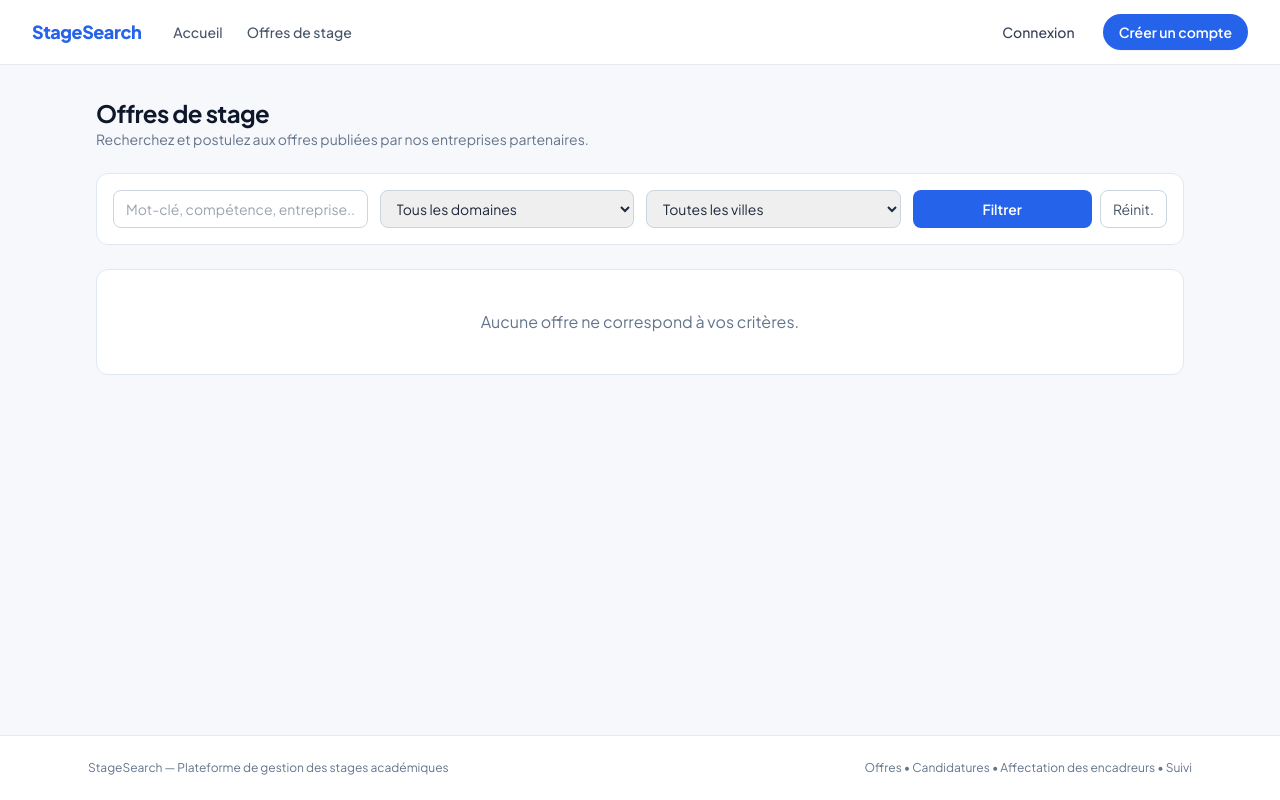
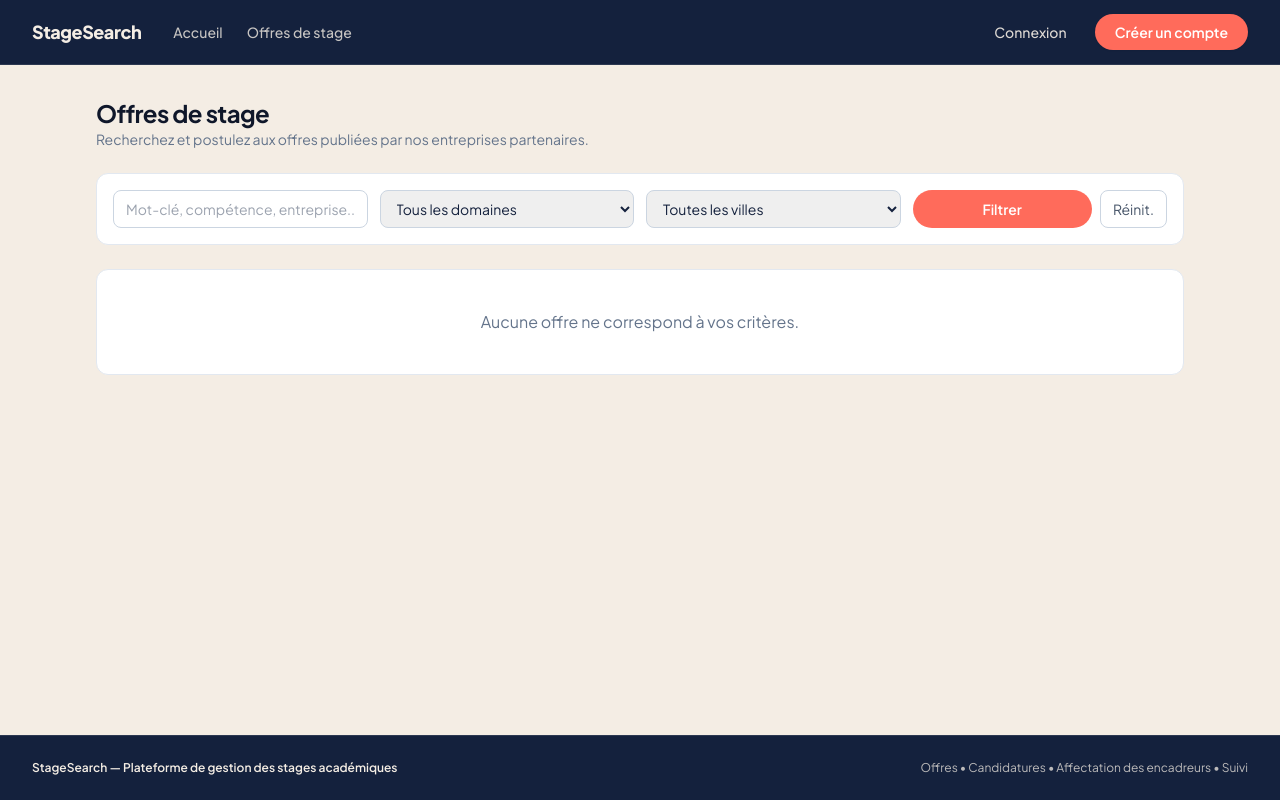
Before and after one commit to fahdionsanon-pixel/StageAcad, a Django app: page /offres/ in a window 1280 px wide. Run offline with Django 5.2, Linux system fonts and the light colour scheme; data that the repository does not hold is empty; some libraries are stand-ins or nearby versions.

Commit message:
Thème Bleu marine/Crème/Corail, offres multi-secteurs, emails Gmail et exclusion de docs/

```diff
--- a/templates/accounts/login.html
+++ b/templates/accounts/login.html
@@ -23,7 +23,7 @@
         {{ form.password }}
       </div>
 
-      <button type="submit" class="w-full py-2.5 rounded-lg bg-blue-600 text-white font-semibold text-sm hover:bg-blue-700 shadow-sm transition">
+      <button type="submit" class="w-full py-2.5 rounded-full bg-[#FF6B5B] text-white font-semibold text-sm hover:bg-[#E85A4A] shadow-sm transition">
         Se connecter
       </button>
     </form>
--- a/templates/accounts/profile.html
+++ b/templates/accounts/profile.html
@@ -22,7 +22,7 @@
         {% endfor %}
       </div>
       <div class="pt-2">
-        <button type="submit" class="px-5 py-2.5 rounded-lg bg-blue-600 text-white font-semibold text-sm hover:bg-blue-700 shadow-sm transition">
+        <button type="submit" class="px-6 py-2.5 rounded-full bg-[#FF6B5B] text-white font-semibold text-sm hover:bg-[#E85A4A] shadow-sm transition">
           Enregistrer les modifications
         </button>
       </div>
--- a/templates/accounts/register.html
+++ b/templates/accounts/register.html
@@ -72,7 +72,7 @@
         </div>
       </div>
 
-      <button type="submit" class="w-full py-2.5 rounded-lg bg-blue-600 text-white font-semibold text-sm hover:bg-blue-700 shadow-sm transition">
+      <button type="submit" class="w-full py-2.5 rounded-full bg-[#FF6B5B] text-white font-semibold text-sm hover:bg-[#E85A4A] shadow-sm transition">
         Créer mon compte
       </button>
     </form>
--- a/templates/base.html
+++ b/templates/base.html
@@ -1,6 +1,6 @@
 {% load static %}
 <!DOCTYPE html>
-<html lang="fr" class="h-full bg-[#F6F8FC]">
+<html lang="fr" class="h-full bg-[#F4EDE4]">
 <head>
   <meta charset="UTF-8">
   <meta name="viewport" content="width=device-width, initial-scale=1.0">
@@ -13,6 +13,22 @@
     tailwind.config = {
       theme: {
         extend: {
+          colors: {
+            navy: {
+              DEFAULT: '#14213D',
+              light: '#1C2E52',
+              lighter: '#263B66',
+            },
+            cream: {
+              DEFAULT: '#F4EDE4',
+              light: '#FAF7F2',
+              dark: '#E5DBCE',
+            },
+            coral: {
+              DEFAULT: '#FF6B5B',
+              hover: '#E85A4A',
+            },
+          },
           fontFamily: {
             sans: ['"Plus Jakarta Sans"', 'ui-sans-serif', 'system-ui', 'sans-serif'],
           },
@@ -22,59 +38,71 @@
   </script>
   <link rel="stylesheet" href="{% static 'css/custom.css' %}">
 </head>
-<body class="min-h-full text-slate-800 antialiased">
+<body class="min-h-full text-[#14213D] antialiased">
 
   <div class="min-h-screen flex flex-col {% if user.is_authenticated %}lg:flex-row{% endif %}">
     {% if user.is_authenticated %}
-      <!-- Sidebar Desktop (utilisateur connecté) -->
-      <aside class="hidden lg:flex lg:w-64 lg:flex-col bg-white border-r border-slate-200/80 sticky top-0 h-screen">
-        <div class="h-16 px-6 flex items-center border-b border-slate-100">
-          <a href="{% url 'stages:dashboard' %}" class="flex items-center gap-2.5">
-            <span class="text-lg font-extrabold tracking-tight text-blue-600">StageSearch</span>
+      <!-- Sidebar Desktop Bleu Marine (#14213D) -->
+      <aside class="hidden lg:flex lg:w-64 lg:flex-col bg-[#14213D] text-[#F4EDE4] sticky top-0 h-screen border-r border-white/10">
+        <div class="h-16 px-6 flex items-center border-b border-white/10">
+          <a href="{% url 'stages:dashboard' %}" class="flex items-center gap-2">
+            <span class="text-lg font-extrabold tracking-tight text-[#F4EDE4]">StageSearch</span>
           </a>
         </div>
 
         <nav class="flex-1 px-3 py-5 space-y-1 text-sm font-medium">
           <a href="{% url 'stages:dashboard' %}"
-            class="flex items-center gap-3 px-3.5 py-2.5 rounded-xl transition
-            {% if request.resolver_match.url_name == 'dashboard' %}bg-blue-50 text-blue-600 font-semibold{% else %}text-slate-600 hover:bg-slate-50 hover:text-slate-900{% endif %}">
+            class="flex items-center justify-between px-3.5 py-2.5 rounded-xl transition
+            {% if request.resolver_match.url_name == 'dashboard' %}bg-white/10 text-[#F4EDE4] font-semibold{% else %}text-[#F4EDE4]/75 hover:bg-white/5 hover:text-[#F4EDE4]{% endif %}">
+            <span class="flex items-center gap-3">
               <svg class="w-4 h-4 shrink-0" fill="none" stroke="currentColor" stroke-width="2" viewBox="0 0 24 24"><path stroke-linecap="round" stroke-linejoin="round" d="M3 12l2-2m0 0l7-7 7 7M5 10v10a1 1 0 001 1h3m10-11l2 2m-2-2v10a1 1 0 01-1 1h-3m-6 0a1 1 0 001-1v-4a1 1 0 011-1h2a1 1 0 011 1v4a1 1 0 001 1m-6 0h6"/></svg>
               <span>Accueil</span>
+            </span>
+            {% if request.resolver_match.url_name == 'dashboard' %}<span class="h-2 w-2 rounded-full bg-[#FF6B5B]"></span>{% endif %}
           </a>
 
           <a href="{% url 'stages:offre_list' %}"
-            class="flex items-center gap-3 px-3.5 py-2.5 rounded-xl transition
-            {% if 'offre' in request.resolver_match.url_name %}bg-blue-50 text-blue-600 font-semibold{% else %}text-slate-600 hover:bg-slate-50 hover:text-slate-900{% endif %}">
+            class="flex items-center justify-between px-3.5 py-2.5 rounded-xl transition
+            {% if 'offre' in request.resolver_match.url_name %}bg-white/10 text-[#F4EDE4] font-semibold{% else %}text-[#F4EDE4]/75 hover:bg-white/5 hover:text-[#F4EDE4]{% endif %}">
+            <span class="flex items-center gap-3">
               <svg class="w-4 h-4 shrink-0" fill="none" stroke="currentColor" stroke-width="2" viewBox="0 0 24 24"><path stroke-linecap="round" stroke-linejoin="round" d="M21 13.255A23.931 23.931 0 0112 15c-3.183 0-6.22-.62-9-1.745M16 6V4a2 2 0 00-2-2h-4a2 2 0 00-2 2v2m4 6h.01M5 20h14a2 2 0 002-2V8a2 2 0 00-2-2H5a2 2 0 00-2 2v10a2 2 0 002 2z"/></svg>
               <span>Offres</span>
+            </span>
+            {% if 'offre' in request.resolver_match.url_name %}<span class="h-2 w-2 rounded-full bg-[#FF6B5B]"></span>{% endif %}
           </a>
 
           {% if not user.is_encadreur %}
             <a href="{% url 'stages:candidature_list' %}"
-              class="flex items-center gap-3 px-3.5 py-2.5 rounded-xl transition
-              {% if 'candidature' in request.resolver_match.url_name %}bg-blue-50 text-blue-600 font-semibold{% else %}text-slate-600 hover:bg-slate-50 hover:text-slate-900{% endif %}">
+              class="flex items-center justify-between px-3.5 py-2.5 rounded-xl transition
+              {% if 'candidature' in request.resolver_match.url_name %}bg-white/10 text-[#F4EDE4] font-semibold{% else %}text-[#F4EDE4]/75 hover:bg-white/5 hover:text-[#F4EDE4]{% endif %}">
+              <span class="flex items-center gap-3">
                 <svg class="w-4 h-4 shrink-0" fill="none" stroke="currentColor" stroke-width="2" viewBox="0 0 24 24"><path stroke-linecap="round" stroke-linejoin="round" d="M9 12h6m-6 4h6m2 5H7a2 2 0 01-2-2V5a2 2 0 012-2h5.586a1 1 0 01.707.293l5.414 5.414a1 1 0 01.293.707V19a2 2 0 01-2 2z"/></svg>
                 <span>{% if user.is_etudiant %}Mes candidatures{% else %}Candidatures{% endif %}</span>
+              </span>
+              {% if 'candidature' in request.resolver_match.url_name %}<span class="h-2 w-2 rounded-full bg-[#FF6B5B]"></span>{% endif %}
             </a>
           {% endif %}
 
           <a href="{% url 'stages:stage_list' %}"
-            class="flex items-center gap-3 px-3.5 py-2.5 rounded-xl transition
-            {% if 'stage' in request.resolver_match.url_name %}bg-blue-50 text-blue-600 font-semibold{% else %}text-slate-600 hover:bg-slate-50 hover:text-slate-900{% endif %}">
+            class="flex items-center justify-between px-3.5 py-2.5 rounded-xl transition
+            {% if 'stage' in request.resolver_match.url_name %}bg-white/10 text-[#F4EDE4] font-semibold{% else %}text-[#F4EDE4]/75 hover:bg-white/5 hover:text-[#F4EDE4]{% endif %}">
+            <span class="flex items-center gap-3">
               <svg class="w-4 h-4 shrink-0" fill="none" stroke="currentColor" stroke-width="2" viewBox="0 0 24 24"><path stroke-linecap="round" stroke-linejoin="round" d="M9 5H7a2 2 0 00-2 2v12a2 2 0 002 2h10a2 2 0 002-2V7a2 2 0 00-2-2h-2M9 5a2 2 0 002 2h2a2 2 0 002-2M9 5a2 2 0 012-2h2a2 2 0 012 2m-6 9l2 2 4-4"/></svg>
               <span>{% if user.is_etudiant %}Mon stage{% else %}Stages &amp; Suivi{% endif %}</span>
+            </span>
+            {% if 'stage' in request.resolver_match.url_name %}<span class="h-2 w-2 rounded-full bg-[#FF6B5B]"></span>{% endif %}
           </a>
 
           {% if user.is_entreprise or user.is_admin_role %}
             <div class="pt-4">
-              <a href="{% url 'stages:offre_create' %}" class="flex items-center justify-center gap-2 w-full px-4 py-2.5 rounded-full bg-blue-600 text-white text-sm font-semibold hover:bg-blue-700 shadow-sm transition">
+              <a href="{% url 'stages:offre_create' %}" class="flex items-center justify-center gap-2 w-full px-4 py-2.5 rounded-full bg-[#FF6B5B] text-white text-sm font-semibold hover:bg-[#E85A4A] shadow-sm transition">
                 <span>+ Publier une offre</span>
               </a>
             </div>
           {% endif %}
 
           {% if user.is_staff %}
-            <a href="/admin/" class="flex items-center gap-3 px-3.5 py-2.5 rounded-xl text-slate-500 hover:bg-slate-50 hover:text-slate-900 transition">
+            <a href="/admin/" class="flex items-center gap-3 px-3.5 py-2.5 rounded-xl text-[#F4EDE4]/65 hover:bg-white/5 hover:text-[#F4EDE4] transition">
               <svg class="w-4 h-4 shrink-0" fill="none" stroke="currentColor" stroke-width="2" viewBox="0 0 24 24"><path stroke-linecap="round" stroke-linejoin="round" d="M10.325 4.317c.426-1.756 2.924-1.756 3.35 0a1.724 1.724 0 002.573 1.066c1.543-.94 3.31.826 2.37 2.37a1.724 1.724 0 001.065 2.572c1.756.426 1.756 2.924 0 3.35a1.724 1.724 0 00-1.066 2.573c.94 1.543-.826 3.31-2.37 2.37a1.724 1.724 0 00-2.572 1.065c-.426 1.756-2.924 1.756-3.35 0a1.724 1.724 0 00-2.573-1.066c-1.543.94-3.31-.826-2.37-2.37a1.724 1.724 0 00-1.065-2.572c-1.756-.426-1.756-2.924 0-3.35a1.724 1.724 0 001.066-2.573c-.94-1.543.826-3.31 2.37-2.37.996.608 2.296.07 2.572-1.065z"/><path stroke-linecap="round" stroke-linejoin="round" d="M15 12a3 3 0 11-6 0 3 3 0 016 0z"/></svg>
               <span>Admin Django</span>
             </a>
@@ -82,19 +110,19 @@
         </nav>
 
         <!-- Profil utilisateur en bas de sidebar -->
-        <div class="p-4 border-t border-slate-100">
-          <a href="{% url 'accounts:profile' %}" class="flex items-center gap-3 p-2 rounded-xl hover:bg-slate-50 transition">
-            <span class="h-9 w-9 rounded-full bg-blue-600 text-white text-xs font-bold flex items-center justify-center shrink-0">
+        <div class="p-4 border-t border-white/10">
+          <a href="{% url 'accounts:profile' %}" class="flex items-center gap-3 p-2 rounded-xl hover:bg-white/5 transition">
+            <span class="h-9 w-9 rounded-full bg-[#F4EDE4] text-[#14213D] text-xs font-extrabold flex items-center justify-center shrink-0">
               {{ user.initials }}
             </span>
             <div class="min-w-0 flex-1">
-              <p class="text-sm font-semibold text-slate-900 truncate">{{ user.display_name }}</p>
-              <p class="text-xs text-slate-500 truncate">{{ user.get_role_display }}</p>
+              <p class="text-sm font-semibold text-[#F4EDE4] truncate">{{ user.display_name }}</p>
+              <p class="text-xs text-[#F4EDE4]/65 truncate">{{ user.get_role_display }}</p>
             </div>
           </a>
           <form method="post" action="{% url 'accounts:logout' %}" class="mt-2">
             {% csrf_token %}
-            <button type="submit" class="w-full text-left px-3 py-1.5 rounded-lg text-xs font-medium text-slate-500 hover:text-red-600 hover:bg-red-50 transition">
+            <button type="submit" class="w-full text-left px-3 py-1.5 rounded-lg text-xs font-medium text-[#F4EDE4]/70 hover:text-[#FF6B5B] hover:bg-white/5 transition">
               Se déconnecter
             </button>
           </form>
@@ -102,40 +130,38 @@
       </aside>
 
       <!-- Barre mobile / tablette (utilisateur connecté) -->
-      <header class="lg:hidden bg-white border-b border-slate-200 sticky top-0 z-30">
+      <header class="lg:hidden bg-[#14213D] text-[#F4EDE4] border-b border-white/10 sticky top-0 z-30">
         <div class="px-4 h-14 flex items-center justify-between">
-          <a href="{% url 'stages:dashboard' %}" class="flex items-center gap-2">
-            <span class="font-extrabold text-blue-600">StageSearch</span>
-          </a>
+          <a href="{% url 'stages:dashboard' %}" class="font-extrabold text-[#F4EDE4]">StageSearch</a>
           <div class="flex items-center gap-3 text-xs font-medium">
-            <a href="{% url 'stages:dashboard' %}" class="text-slate-600 hover:text-blue-600">Accueil</a>
-            <a href="{% url 'stages:offre_list' %}" class="text-slate-600 hover:text-blue-600">Offres</a>
+            <a href="{% url 'stages:dashboard' %}" class="text-[#F4EDE4]/80 hover:text-white">Accueil</a>
+            <a href="{% url 'stages:offre_list' %}" class="text-[#F4EDE4]/80 hover:text-white">Offres</a>
             {% if not user.is_encadreur %}
-              <a href="{% url 'stages:candidature_list' %}" class="text-slate-600 hover:text-blue-600">Candidatures</a>
+              <a href="{% url 'stages:candidature_list' %}" class="text-[#F4EDE4]/80 hover:text-white">Candidatures</a>
             {% endif %}
-            <a href="{% url 'stages:stage_list' %}" class="text-slate-600 hover:text-blue-600">Stage</a>
-            <a href="{% url 'accounts:profile' %}" class="h-7 w-7 rounded-full bg-blue-600 text-white font-bold flex items-center justify-center">
+            <a href="{% url 'stages:stage_list' %}" class="text-[#F4EDE4]/80 hover:text-white">Stage</a>
+            <a href="{% url 'accounts:profile' %}" class="h-7 w-7 rounded-full bg-[#F4EDE4] text-[#14213D] font-bold flex items-center justify-center">
               {{ user.initials }}
             </a>
           </div>
         </div>
       </header>
     {% else %}
-      <!-- Barre de navigation visiteur non connecté -->
-      <header class="bg-white border-b border-slate-200/80 sticky top-0 z-30">
+      <!-- Barre de navigation visiteur non connecté (Bleu Marine + Crème + Corail) -->
+      <header class="bg-[#14213D] text-[#F4EDE4] border-b border-white/10 sticky top-0 z-30">
         <div class="w-full px-4 sm:px-6 lg:px-8 h-16 flex items-center justify-between">
           <div class="flex items-center gap-8">
-            <a href="{% url 'stages:home' %}" class="flex items-center gap-2.5">
-              <span class="text-lg font-extrabold tracking-tight text-blue-600">StageSearch</span>
+            <a href="{% url 'stages:home' %}" class="flex items-center gap-2">
+              <span class="text-lg font-extrabold tracking-tight text-[#F4EDE4]">StageSearch</span>
             </a>
             <nav class="hidden sm:flex items-center gap-6 text-sm font-medium">
-              <a href="{% url 'stages:home' %}" class="text-slate-600 hover:text-blue-600">Accueil</a>
-              <a href="{% url 'stages:offre_list' %}" class="text-slate-600 hover:text-blue-600">Offres de stage</a>
+              <a href="{% url 'stages:home' %}" class="text-[#F4EDE4]/80 hover:text-[#F4EDE4] transition">Accueil</a>
+              <a href="{% url 'stages:offre_list' %}" class="text-[#F4EDE4]/80 hover:text-[#F4EDE4] transition">Offres de stage</a>
             </nav>
           </div>
-          <div class="flex items-center gap-3">
-            <a href="{% url 'accounts:login' %}" class="px-4 py-2 text-sm font-medium text-slate-700 hover:text-blue-600">Connexion</a>
-            <a href="{% url 'accounts:register' %}" class="px-4 py-2 rounded-full bg-blue-600 text-white text-sm font-semibold hover:bg-blue-700 shadow-sm transition">
+          <div class="flex items-center gap-4">
+            <a href="{% url 'accounts:login' %}" class="px-3 py-2 text-sm font-medium text-[#F4EDE4]/90 hover:text-white transition">Connexion</a>
+            <a href="{% url 'accounts:register' %}" class="px-5 py-2 rounded-full bg-[#FF6B5B] text-white text-sm font-semibold hover:bg-[#E85A4A] shadow-sm transition">
               Créer un compte
             </a>
           </div>
@@ -151,7 +177,7 @@
             <div class="rounded-xl border px-4 py-3 text-sm font-medium
               {% if message.tags == 'success' %}bg-emerald-50 border-emerald-200 text-emerald-800
               {% elif message.tags == 'error' %}bg-red-50 border-red-200 text-red-800
-              {% else %}bg-blue-50 border-blue-200 text-blue-800{% endif %}">
+              {% else %}bg-[#14213D] border-[#14213D] text-[#F4EDE4]{% endif %}">
               {{ message }}
             </div>
           {% endfor %}
@@ -163,9 +189,9 @@
       </main>
 
       {% if not user.is_authenticated %}
-        <footer class="bg-white border-t border-slate-200/80 py-6 mt-12">
-          <div class="max-w-6xl mx-auto px-4 sm:px-6 flex flex-col sm:flex-row justify-between items-center gap-2 text-xs text-slate-500">
-            <p>StageSearch — Plateforme de gestion des stages académiques</p>
+        <footer class="bg-[#14213D] text-[#F4EDE4]/75 border-t border-white/10 py-6 mt-12">
+          <div class="w-full px-4 sm:px-6 lg:px-8 flex flex-col sm:flex-row justify-between items-center gap-2 text-xs">
+            <p class="font-semibold text-[#F4EDE4]">StageSearch — Plateforme de gestion des stages académiques</p>
             <p>Offres • Candidatures • Affectation des encadreurs • Suivi</p>
           </div>
         </footer>
--- a/templates/stages/offre_detail.html
+++ b/templates/stages/offre_detail.html
@@ -91,7 +91,7 @@
                 <label class="block text-sm font-medium text-slate-700 mb-1">{{ form.cv.label }}</label>
                 {{ form.cv }}
               </div>
-              <button type="submit" class="w-full py-2.5 rounded-lg bg-blue-600 text-white font-semibold text-sm hover:bg-blue-700 shadow-sm">
+              <button type="submit" class="w-full py-2.5 rounded-full bg-[#FF6B5B] text-white font-semibold text-sm hover:bg-[#E85A4A] shadow-sm transition">
                 Envoyer ma candidature
               </button>
             </form>
@@ -100,7 +100,7 @@
       {% elif not user.is_authenticated %}
         <div class="bg-white rounded-2xl border border-slate-200 p-6 shadow-sm text-center">
           <p class="text-sm text-slate-600 mb-4">Connectez-vous avec un compte étudiant pour postuler à cette offre.</p>
-          <a href="{% url 'accounts:login' %}?next={{ request.path }}" class="inline-block w-full py-2.5 rounded-lg bg-blue-600 text-white font-semibold text-sm hover:bg-blue-700">
+          <a href="{% url 'accounts:login' %}?next={{ request.path }}" class="inline-block w-full py-2.5 rounded-full bg-[#FF6B5B] text-white font-semibold text-sm hover:bg-[#E85A4A] transition">
             Se connecter
           </a>
         </div>
--- a/templates/stages/offre_form.html
+++ b/templates/stages/offre_form.html
@@ -48,7 +48,7 @@
       </div>
 
       <div class="pt-3 flex items-center gap-3">
-        <button type="submit" class="px-5 py-2.5 rounded-lg bg-blue-600 text-white font-semibold text-sm hover:bg-blue-700 shadow-sm">
+        <button type="submit" class="px-6 py-2.5 rounded-full bg-[#FF6B5B] text-white font-semibold text-sm hover:bg-[#E85A4A] shadow-sm transition">
           Enregistrer
         </button>
         <a href="{% url 'stages:offre_list' %}" class="px-4 py-2.5 rounded-lg border border-slate-300 text-sm text-slate-700 hover:bg-slate-50">
--- a/templates/stages/offre_list.html
+++ b/templates/stages/offre_list.html
@@ -8,7 +8,7 @@
       <p class="text-sm text-slate-500">Recherchez et postulez aux offres publiées par nos entreprises partenaires.</p>
     </div>
     {% if user.is_authenticated and user.is_entreprise or user.is_authenticated and user.is_admin_role %}
-      <a href="{% url 'stages:offre_create' %}" class="px-4 py-2 rounded-lg bg-blue-600 text-white text-sm font-semibold hover:bg-blue-700 shadow-sm">
+      <a href="{% url 'stages:offre_create' %}" class="px-5 py-2.5 rounded-full bg-[#FF6B5B] text-white text-sm font-semibold hover:bg-[#E85A4A] shadow-sm transition">
         + Publier une offre
       </a>
     {% endif %}
@@ -31,7 +31,7 @@
       {% endfor %}
     </select>
     <div class="flex gap-2">
-      <button type="submit" class="flex-1 rounded-lg bg-blue-600 text-white text-sm font-semibold px-4 py-2 hover:bg-blue-700">
+      <button type="submit" class="flex-1 rounded-full bg-[#FF6B5B] text-white text-sm font-semibold px-4 py-2 hover:bg-[#E85A4A] transition">
         Filtrer
       </button>
       <a href="{% url 'stages:offre_list' %}" class="rounded-lg border border-slate-300 px-3 py-2 text-sm text-slate-600 hover:bg-slate-50">
@@ -47,7 +47,7 @@
         <article class="bg-white rounded-xl border border-slate-200 p-5 shadow-sm hover:shadow-md transition flex flex-col justify-between">
           <div>
             <div class="flex items-center justify-between gap-2 text-xs mb-2">
-              <span class="px-2.5 py-0.5 rounded-full bg-blue-50 text-blue-700 font-semibold">{{ offre.domaine }}</span>
+              <span class="px-2.5 py-0.5 rounded-full bg-[#14213D] text-[#F4EDE4] font-semibold">{{ offre.domaine }}</span>
               {% if offre.est_ouverte %}
                 <span class="px-2 py-0.5 rounded-full bg-emerald-50 text-emerald-700 font-medium">Ouverte</span>
               {% else %}
@@ -58,8 +58,8 @@
               <a href="{% url 'stages:offre_detail' offre.pk %}" class="hover:text-blue-600">{{ offre.titre }}</a>
             </h2>
             <p class="text-sm text-slate-600 mt-1">{{ offre.entreprise.display_name }}</p>
-            <p class="inline-flex items-center gap-1.5 text-xs font-semibold text-blue-700 bg-blue-50 px-2.5 py-1 rounded-full mt-2">
-              <svg class="w-3.5 h-3.5 shrink-0" fill="none" stroke="currentColor" stroke-width="2" viewBox="0 0 24 24"><path stroke-linecap="round" stroke-linejoin="round" d="M17.657 16.657L13.414 20.9a1.998 1.998 0 01-2.827 0l-4.244-4.243a8 8 0 1111.314 0z"/><path stroke-linecap="round" stroke-linejoin="round" d="M15 11a3 3 0 11-6 0 3 3 0 016 0z"/></svg>
+            <p class="inline-flex items-center gap-1.5 text-xs font-semibold text-[#14213D] bg-[#F4EDE4] border border-[#E5DBCE] px-2.5 py-1 rounded-full mt-2">
+              <svg class="w-3.5 h-3.5 shrink-0 text-[#FF6B5B]" fill="none" stroke="currentColor" stroke-width="2" viewBox="0 0 24 24"><path stroke-linecap="round" stroke-linejoin="round" d="M17.657 16.657L13.414 20.9a1.998 1.998 0 01-2.827 0l-4.244-4.243a8 8 0 1111.314 0z"/><path stroke-linecap="round" stroke-linejoin="round" d="M15 11a3 3 0 11-6 0 3 3 0 016 0z"/></svg>
               <span>Ville : {{ offre.get_lieu_display }}</span>
             </p>
             <p class="text-xs text-slate-500 mt-2">Début : {{ offre.date_debut|date:"d/m/Y" }} • {{ offre.duree_mois }} mois</p>
@@ -67,7 +67,7 @@
           </div>
           <div class="mt-5 pt-3 border-t border-slate-100 flex items-center justify-between text-xs">
             <span class="text-slate-500">Limite : {{ offre.date_limite|date:"d/m/Y" }}</span>
-            <a href="{% url 'stages:offre_detail' offre.pk %}" class="font-semibold text-blue-600 hover:underline">Voir détails →</a>
+            <a href="{% url 'stages:offre_detail' offre.pk %}" class="font-semibold text-[#14213D] hover:text-[#FF6B5B]">Voir détails →</a>
           </div>
         </article>
       {% endfor %}
--- a/templates/stages/stage_detail.html
+++ b/templates/stages/stage_detail.html
@@ -85,7 +85,7 @@
               <label class="block text-sm font-medium text-slate-700 mb-1">{{ rapport_form.document.label }}</label>
               {{ rapport_form.document }}
             </div>
-            <button type="submit" class="px-5 py-2.5 rounded-lg bg-blue-600 text-white text-sm font-semibold hover:bg-blue-700 shadow-sm">
+            <button type="submit" class="px-6 py-2.5 rounded-full bg-[#FF6B5B] text-white text-sm font-semibold hover:bg-[#E85A4A] shadow-sm transition">
               Envoyer le rapport
             </button>
           </form>
@@ -175,7 +175,7 @@
               <label class="block text-sm font-medium text-slate-700 mb-1">{{ affectation_form.statut.label }}</label>
               {{ affectation_form.statut }}
             </div>
-            <button type="submit" class="w-full py-2 rounded-lg bg-blue-600 text-white text-sm font-semibold hover:bg-blue-700">
+            <button type="submit" class="w-full py-2.5 rounded-full bg-[#FF6B5B] text-white text-sm font-semibold hover:bg-[#E85A4A] transition">
               Enregistrer l'affectation
             </button>
           </form>
--- a/templates/stages/stage_list.html
+++ b/templates/stages/stage_list.html
@@ -47,7 +47,7 @@
               <td class="px-5 py-4">
                 <div class="flex items-center gap-2">
                   <div class="w-20 bg-slate-200 rounded-full h-2">
-                    <div class="bg-blue-600 h-2 rounded-full" style="width: {{ stage.dernier_avancement }}%"></div>
+                    <div class="bg-[#14213D] h-2 rounded-full" style="width: {{ stage.dernier_avancement }}%"></div>
                   </div>
                   <span class="text-xs font-medium text-slate-600">{{ stage.dernier_avancement }}%</span>
                 </div>
@@ -62,7 +62,7 @@
                 </span>
               </td>
               <td class="px-5 py-4 text-right">
-                <a href="{% url 'stages:stage_detail' stage.pk %}" class="px-3 py-1.5 rounded-lg bg-blue-50 text-blue-700 text-xs font-semibold hover:bg-blue-100">
+                <a href="{% url 'stages:stage_detail' stage.pk %}" class="px-3.5 py-1.5 rounded-full bg-[#14213D] text-[#F4EDE4] text-xs font-semibold hover:bg-[#1C2E52] transition">
                   Détails &amp; Suivi
                 </a>
               </td>
```
Also changed, not shown: stages/management/commands/seed_data.py (+176 -8 lines), templates/home.html (+25 -48 lines), templates/stages/candidature_list.html (+5 -5 lines), templates/stages/dashboard.html (+17 -17 lines), 3 other files. Lines whose indentation alone changed are shown as unchanged.
